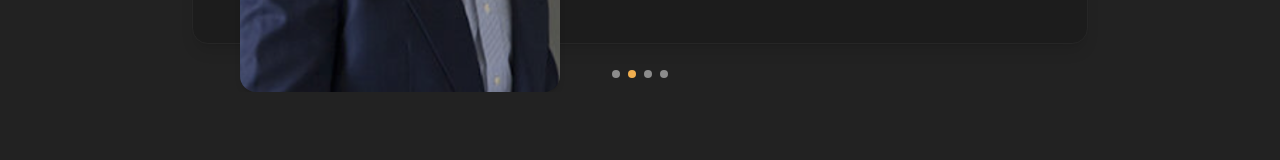
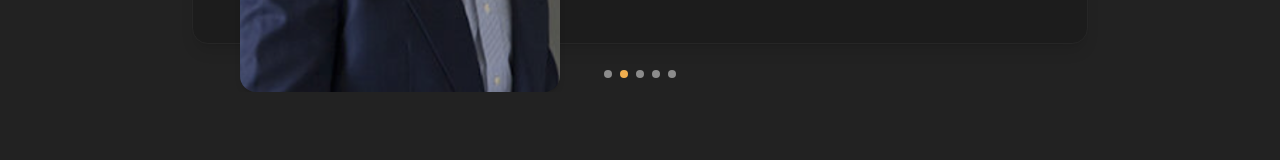
Before and after one commit to DevJaysz/BDI-Capital-Devst, a React (Vite) app: page / in a window 1280 px wide. Shown: the part 5430-5590 px from the top of the page. Built offline with nearby package versions, Linux system fonts and the light colour scheme.

Commit message:
AddedManojTestimonials

```diff
--- a/src/pages/sections/OurJourney/Testimonial.jsx
+++ b/src/pages/sections/OurJourney/Testimonial.jsx
@@ -4,6 +4,7 @@ import Shingo from "../../../assets/images/Shingo-1-269x300.png";
 import Jordan from "../../../assets/images/Jordan.png";
 import Jamie from "../../../assets/images/Jamie.jpg";
 import Luca from "../../../assets/images/Luca.png";
+import Manoj from "../../../assets/images/Manoj.jpg";
 import { Swiper, SwiperSlide } from "swiper/react";
 import { Navigation, Pagination, Autoplay } from "swiper/modules";
 import "swiper/css";
@@ -65,6 +66,22 @@ const testimonials = [
     feedback: `BDI effectively serves the purpose of offering
      solutions to SME's and entrepreneurs facing the classic
      challenges that come with running a business.`,
+  },
+  {
+    name: "Manoj Dhamwani",
+    title: "Wealth Management",
+    image: Manoj,
+    feedback: `Working with BDI has been a great experience, both professional and personally.
+      They took the time  to understand my goals, risk, tolerance and long term plans;
+      <br />
+      crafting and personalized investment strategy that perfectly suits my needs.
+      <br />
+      <br />
+      They Explain complex financial concepts in a way that is easy to understand, making sure that I am always
+      comfortable with the decisions being made.
+      <br />
+      <br />
+      BDI has been instrumental in helping me achieve my financial goals and I am grateful for their time.`,
   },
 ];
 
```
Also changed, not shown: src/assets/images/Manoj.jpg (added).
